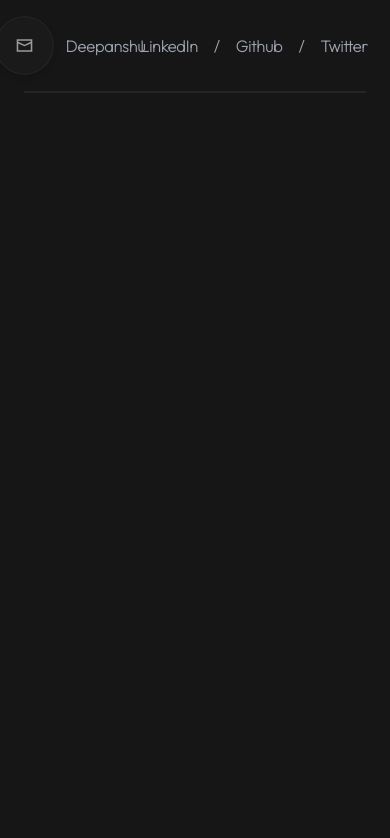
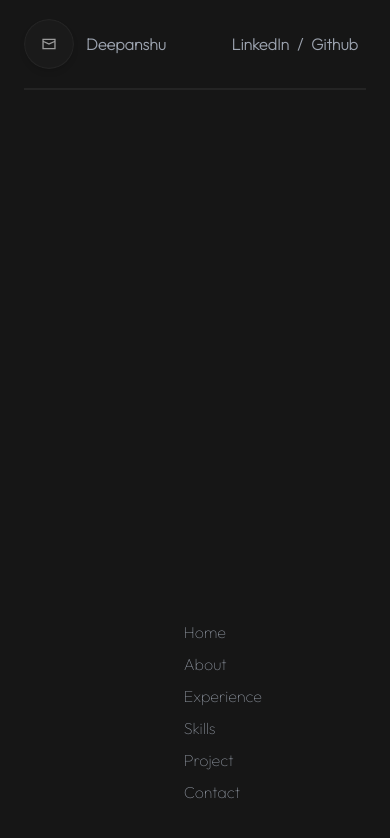
Before and after one commit to DeepanshuTyagi2004/Porfolio, a React (Vite) app: page / in a window 390 px wide. Shown: the top 838 px of the page. Built offline with nearby package versions, Linux system fonts and the light colour scheme.

Commit message:
Bottom side bar added

```diff
--- a/src/components/NavBar.jsx
+++ b/src/components/NavBar.jsx
@@ -2,19 +2,20 @@ import { contact } from '../assets'
 
 function NavBar({}) {
   return (
+    <>
       <div className="flex items-center px-6 py-4 w-full">
         <div className="w-full flex items-center justify-between max-w-5xl mx-auto border-b-2 border-[#242424] pb-4">
           <div className="flex justify-center items-center cursor-pointer">
             <img
               src={contact}
               alt="logo"
-            className="w-[59px] h-[59px] rounded-full object-contain hover:scale-110 transition-transform shadow-md"
+              className="w-[50px] h-[50px] sm:w-[59px] sm:h-[59px] rounded-full object-contain hover:scale-110 transition-transform shadow-md"
             />
             <p className="ml-3 text-gray-400 font-bold text-[16px] font-heading hover:text-white transition-colors">
               Deepanshu
             </p>
           </div>
-        <div className="flex gap-4 px-6 py-4 items-center justify-center text-gray-400 font-bold text-[16px] font-heading transition-colors">
+          <div className="flex gap-2 sm:gap-4 px-2 sm:px-6 py-4 items-center justify-center text-gray-400 font-bold text-[16px] font-heading transition-colors">
             <a
               className="cursor-pointer hover:text-white "
               href="https://www.linkedin.com/in/deepanshu-tyagi-2765a9211/"
@@ -30,9 +31,9 @@ function NavBar({}) {
             >
               Github
             </a>
-          <p className="">/</p>
+            <p className="hidden sm:block">/</p>
             <a
-            className="cursor-pointer hover:text-white "
+              className="cursor-pointer hover:text-white sm:block hidden"
               href="https://twitter.com/0xdeepanshu0"
               target="_blank"
             >
@@ -41,6 +42,29 @@ function NavBar({}) {
           </div>
         </div>
       </div>
+      <div className="absolute w-full px-32 py-10 flex items-center justify-end bottom-0 ">
+        <div className="flex flex-col font-heading align-baseline gap-2 text-gray-400">
+          <a href="/" className="hover:text-white transition-colors">
+            Home
+          </a>
+          <a href="#about" className="hover:text-white transition-colors">
+            About
+          </a>
+          <a href="#experience" className="hover:text-white transition-colors">
+            Experience
+          </a>
+          <a href="#skills" className="hover:text-white transition-colors">
+            Skills
+          </a>
+          <a href="#projects" className="hover:text-white transition-colors">
+            Project
+          </a>
+          <a href="#contact" className="hover:text-white transition-colors">
+            Contact
+          </a>
+        </div>
+      </div>
+    </>
   )
 }
 export default NavBar
```
Lines whose indentation alone changed are shown as unchanged.
